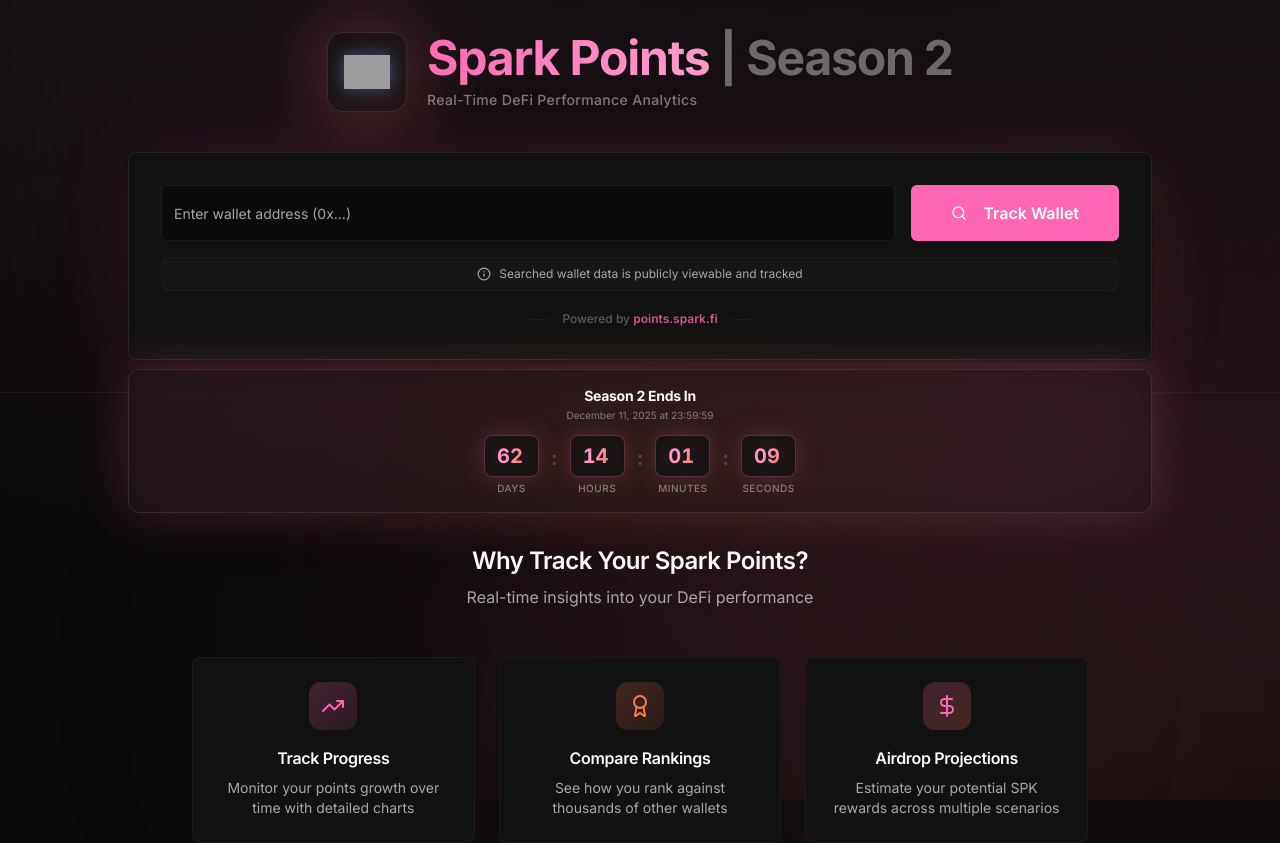
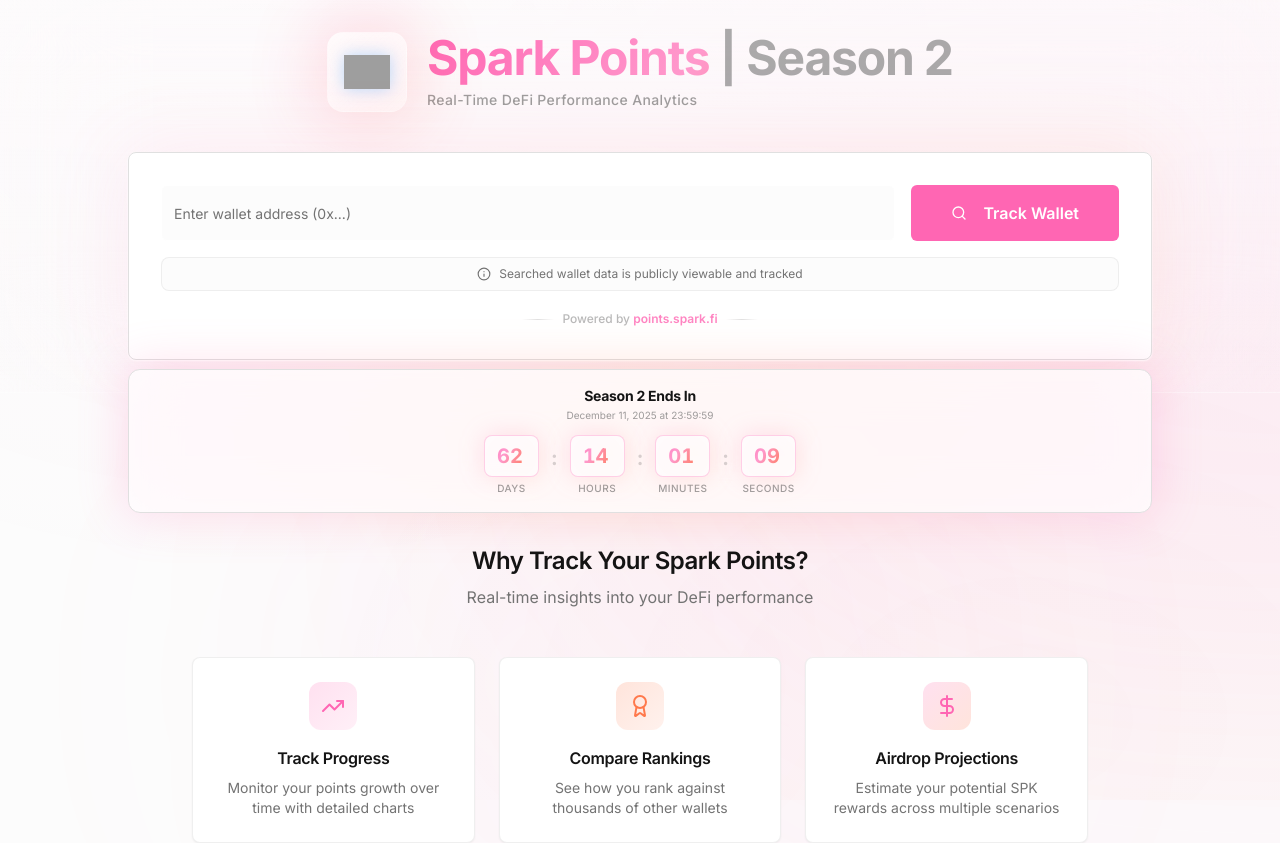
Before and after one commit to goncaloreis/spark-live-show, a React (Vite) app: page / in a window 1280 px wide. Shown: the top 843 px of the page. Built offline with nearby package versions, Linux system fonts and the light colour scheme; grey boxes are pictures that could not be loaded; the HTML template or start-up script is replaced by a standard one.

Commit message:
Refine color scheme

```diff
--- a/src/index.css
+++ b/src/index.css
@@ -8,22 +8,22 @@ All colors MUST be HSL.
 
 @layer base {
   :root {
-    /* Spark.fi inspired dark theme */
-    --background: 0 0% 4%;     /* Near black */
-    --foreground: 0 0% 98%;    /* Near white */
+    /* Spark.fi inspired light theme - clean and modern */
+    --background: 0 0% 99%;     /* Near white, clean */
+    --foreground: 0 0% 8%;      /* Dark text for readability */
 
-    --card: 0 0% 7%;           /* Slightly lighter than background */
-    --card-foreground: 0 0% 98%;
+    --card: 0 0% 100%;          /* Pure white cards */
+    --card-foreground: 0 0% 8%;
 
-    --popover: 0 0% 7%;
-    --popover-foreground: 0 0% 98%;
+    --popover: 0 0% 100%;
+    --popover-foreground: 0 0% 8%;
 
-    --primary: 330 100% 70%;   /* Spark pink/magenta */
+    --primary: 330 100% 70%;    /* Spark vibrant pink/magenta */
     --primary-foreground: 0 0% 100%;
     --primary-glow: 330 100% 80%;
     --primary-dark: 330 100% 60%;
 
-    --secondary: 15 100% 65%;  /* Spark orange accent */
+    --secondary: 15 100% 65%;   /* Spark orange accent */
     --secondary-foreground: 0 0% 100%;
     --secondary-glow: 15 100% 75%;
 
@@ -33,8 +33,8 @@ All colors MUST be HSL.
     --warning: 38 92% 50%;
     --warning-foreground: 0 0% 100%;
 
-    --muted: 0 0% 15%;
-    --muted-foreground: 0 0% 65%;
+    --muted: 0 0% 96%;          /* Light gray for subtle backgrounds */
+    --muted-foreground: 0 0% 45%; /* Medium gray for secondary text */
 
     --accent: 330 100% 70%;
     --accent-foreground: 0 0% 100%;
@@ -42,36 +42,36 @@ All colors MUST be HSL.
     --destructive: 0 72% 55%;
     --destructive-foreground: 0 0% 100%;
 
-    --border: 0 0% 15%;
-    --input: 0 0% 10%;
+    --border: 0 0% 88%;         /* Subtle borders */
+    --input: 0 0% 100%;         /* White inputs */
     --ring: 330 100% 70%;
 
     --radius: 0.5rem;
 
-    /* Spark.fi gradients */
+    /* Light theme gradients - subtle and elegant */
     --gradient-primary: linear-gradient(135deg, hsl(330 100% 70%) 0%, hsl(15 100% 65%) 100%);
     --gradient-secondary: linear-gradient(135deg, hsl(15 100% 65%) 0%, hsl(330 100% 70%) 100%);
-    --gradient-mesh: radial-gradient(at 20% 10%, hsl(330 100% 70% / 0.08) 0px, transparent 50%),
-                     radial-gradient(at 80% 90%, hsl(15 100% 65% / 0.08) 0px, transparent 50%);
-    --gradient-glass: linear-gradient(135deg, hsl(0 0% 7% / 0.95) 0%, hsl(0 0% 5% / 0.9) 100%);
-    --gradient-card: linear-gradient(to bottom right, hsl(0 0% 8%) 0%, hsl(0 0% 6%) 100%);
+    --gradient-mesh: radial-gradient(at 20% 10%, hsl(330 100% 70% / 0.03) 0px, transparent 50%),
+                     radial-gradient(at 80% 90%, hsl(15 100% 65% / 0.03) 0px, transparent 50%);
+    --gradient-glass: linear-gradient(135deg, hsl(0 0% 100% / 0.8) 0%, hsl(0 0% 100% / 0.6) 100%);
+    --gradient-card: linear-gradient(to bottom right, hsl(0 0% 100%) 0%, hsl(0 0% 99%) 100%);
 
-    --shadow-glow: 0 0 60px hsl(330 100% 70% / 0.2), 0 0 30px hsl(15 100% 65% / 0.1);
-    --shadow-card: 0 8px 32px hsl(0 0% 0% / 0.5), 0 2px 8px hsl(0 0% 0% / 0.3);
-    --shadow-elevated: 0 16px 48px hsl(0 0% 0% / 0.6), 0 4px 16px hsl(0 0% 0% / 0.4);
-    --shadow-sm: 0 1px 8px hsl(0 0% 0% / 0.2);
+    --shadow-glow: 0 0 40px hsl(330 100% 70% / 0.12), 0 0 20px hsl(15 100% 65% / 0.08);
+    --shadow-card: 0 2px 8px hsl(0 0% 0% / 0.04), 0 1px 2px hsl(0 0% 0% / 0.02);
+    --shadow-elevated: 0 8px 24px hsl(0 0% 0% / 0.08), 0 2px 6px hsl(0 0% 0% / 0.04);
+    --shadow-sm: 0 1px 2px hsl(0 0% 0% / 0.05);
 
     --transition-smooth: all 0.35s cubic-bezier(0.4, 0, 0.2, 1);
     --transition-bounce: all 0.6s cubic-bezier(0.68, -0.55, 0.265, 1.55);
     --transition-spring: all 0.5s cubic-bezier(0.175, 0.885, 0.32, 1.275);
 
-    --sidebar-background: 0 0% 7%;
-    --sidebar-foreground: 0 0% 98%;
+    --sidebar-background: 0 0% 100%;
+    --sidebar-foreground: 0 0% 8%;
     --sidebar-primary: 330 100% 70%;
     --sidebar-primary-foreground: 0 0% 100%;
-    --sidebar-accent: 0 0% 15%;
-    --sidebar-accent-foreground: 0 0% 98%;
-    --sidebar-border: 0 0% 15%;
+    --sidebar-accent: 0 0% 96%;
+    --sidebar-accent-foreground: 0 0% 8%;
+    --sidebar-border: 0 0% 88%;
     --sidebar-ring: 330 100% 70%;
   }
 }
@@ -101,16 +101,16 @@ All colors MUST be HSL.
 
 @layer utilities {
   .glass {
-    @apply backdrop-blur-2xl bg-card/50 border border-white/10;
+    @apply backdrop-blur-xl bg-white/80 border border-border;
   }
 
   .glass-hover {
-    @apply transition-all duration-500 hover:border-primary/30 hover:shadow-lg;
+    @apply transition-all duration-500 hover:border-primary/40 hover:shadow-lg;
   }
 
   .glass-hover:hover {
-    box-shadow: 0 8px 32px hsl(330 100% 70% / 0.2);
-    transform: translateY(-2px);
+    box-shadow: 0 4px 20px hsl(330 100% 70% / 0.15);
+    transform: translateY(-1px);
   }
 
   .text-gradient {
@@ -150,7 +150,7 @@ All colors MUST be HSL.
   .card-premium::before {
     content: '';
     @apply absolute inset-0 opacity-0 transition-opacity duration-500;
-    background: linear-gradient(135deg, hsl(330 100% 70% / 0.05) 0%, transparent 50%, hsl(15 100% 65% / 0.05) 100%);
+    background: linear-gradient(135deg, hsl(330 100% 70% / 0.02) 0%, transparent 50%, hsl(15 100% 65% / 0.02) 100%);
   }
 
   .card-premium:hover::before {
@@ -169,7 +169,7 @@ All colors MUST be HSL.
     left: -100%;
     width: 100%;
     height: 100%;
-    background: linear-gradient(90deg, transparent, hsl(var(--primary) / 0.1), transparent);
+    background: linear-gradient(90deg, transparent, hsl(var(--primary) / 0.05), transparent);
     animation: shimmer 3s infinite;
   }
 
@@ -197,7 +197,7 @@ All colors MUST be HSL.
 
   /* Label enhancement */
   .metric-label {
-    @apply text-muted-foreground/70 font-medium uppercase tracking-wider;
+    @apply text-muted-foreground font-medium uppercase tracking-wider;
     letter-spacing: 0.05em;
   }
 }
```
